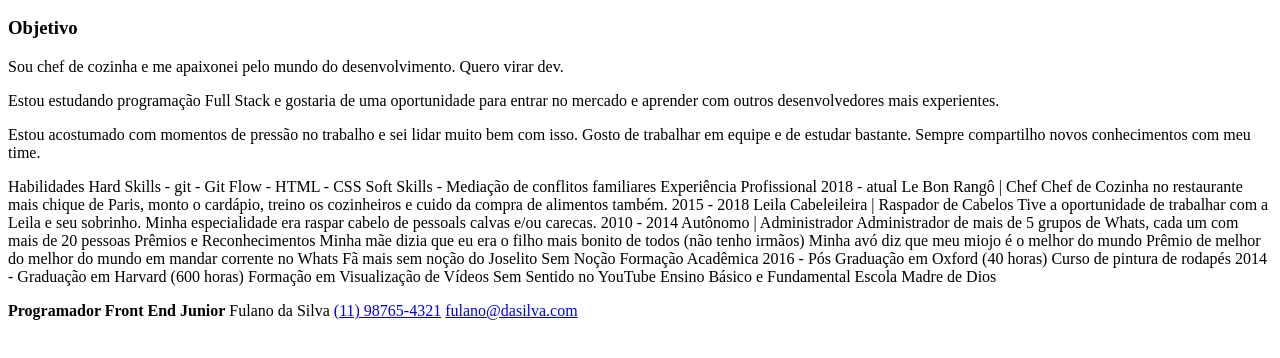
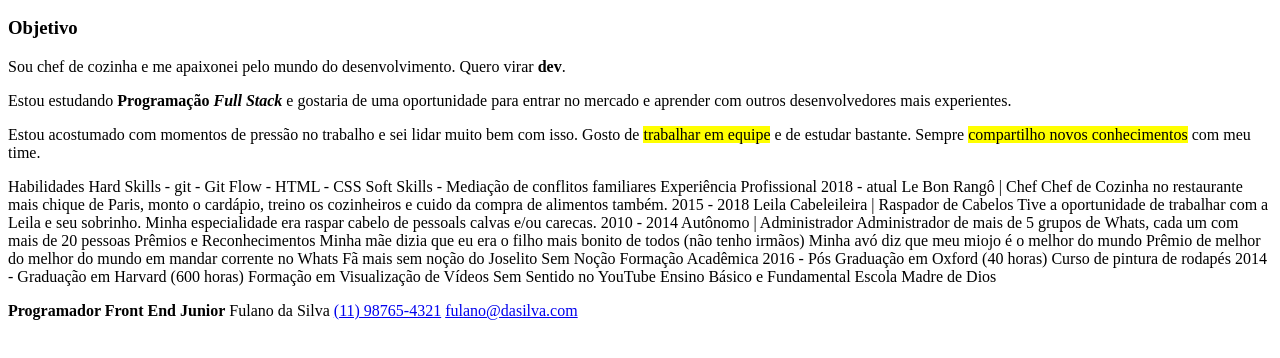
Before and after one commit to Marcelo-Diament/tn14-pratica-001, a plain HTML site: page index.html in a window 1280 px wide. Shown: the part 288-646 px from the top of the page. Drawn offline with Linux system fonts and the light colour scheme.

Commit message:
feature: tunando nosso SEO

```diff
--- a/index.html
+++ b/index.html
@@ -20,9 +20,9 @@
     <h2>Sobre</h2>
     <article>
       <h3>Objetivo</h3>
-      <p>Sou chef de cozinha e me apaixonei pelo mundo do desenvolvimento. Quero virar dev.</p>
-      <p>Estou estudando programação Full Stack e gostaria de uma oportunidade para entrar no mercado e aprender com outros desenvolvedores mais experientes.</p>
-      <p>Estou acostumado com momentos de pressão no trabalho e sei lidar muito bem com isso. Gosto de trabalhar em equipe e de estudar bastante. Sempre compartilho novos conhecimentos com meu time.</p>
+      <p>Sou chef de cozinha e me apaixonei pelo mundo do desenvolvimento. Quero virar <strong>dev</strong>.</p>
+      <p>Estou estudando <strong>Programação <em>Full Stack</em></strong> e gostaria de uma oportunidade para entrar no mercado e aprender com outros desenvolvedores mais experientes.</p>
+      <p>Estou acostumado com momentos de pressão no trabalho e sei lidar muito bem com isso. Gosto de <mark>trabalhar em equipe</mark> e de estudar bastante. Sempre <mark>compartilho novos conhecimentos</mark> com meu time.</p>
     </article>
   </aside>
   <main>
```
